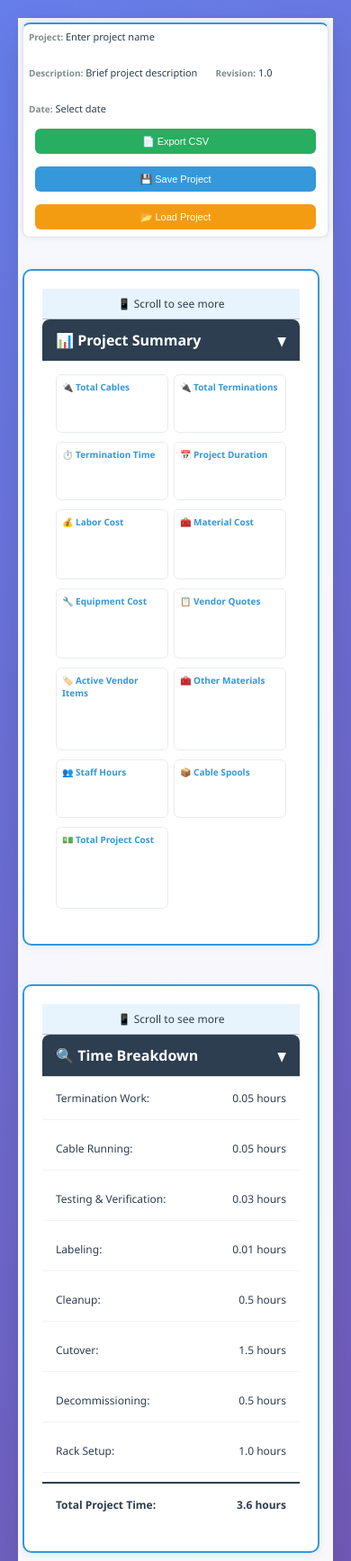
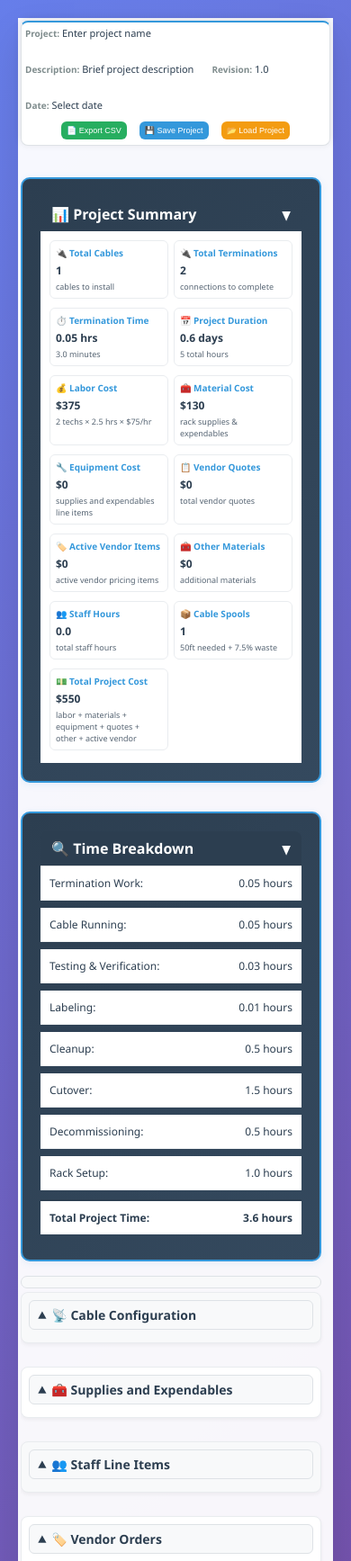
Before and after one commit to tinrooster/TEdevProjectCalc, a plain HTML site: page index.htm in a window 390 px wide. Shown: the top 1735 px of the page at 90% size. Drawn offline with Linux system fonts and the light colour scheme.

Commit message:
tweaks on mobile tabs

```diff
--- a/index.htm
+++ b/index.htm
@@ -694,19 +694,19 @@
         /* Mobile responsive layout for screens < 768x800 */
         @media (max-width: 768px), (max-height: 800px) {
             .container {
-                padding: 8px !important;
+                padding: 4px !important;
             }
 
             .main-layout {
                 display: flex !important;
                 flex-direction: column !important;
-                gap: 12px !important;
+                gap: 6px !important;
             }
 
             .left-panel {
                 order: 1 !important;
                 flex-direction: column !important;
-                gap: 8px !important;
+                gap: 4px !important;
             }
 
             .right-panel {
@@ -716,9 +716,9 @@
             /* Move header to bottom on mobile */
             .project-header {
                 order: 3 !important;
-                margin-top: 15px !important;
+                margin-top: 8px !important;
                 margin-bottom: 0 !important;
-                padding: 8px !important;
+                padding: 6px !important;
                 background: #f8f9fa !important;
                 border-radius: 8px !important;
                 border: 1px solid #dee2e6 !important;
@@ -727,7 +727,7 @@
             /* Compact header layout for mobile */
             .project-header > div {
                 flex-direction: column !important;
-                gap: 8px !important;
+                gap: 4px !important;
             }
 
             .project-header .header-item {
@@ -750,28 +750,27 @@
             }
 
             .project-header button {
-                width: 100% !important;
-                margin: 2px 0 !important;
-                padding: 6px 12px !important;
-                font-size: 12px !important;
-                min-height: 32px !important;
+                width: auto !important;
+                margin: 2px !important;
+                padding: 4px 8px !important;
+                font-size: 10px !important;
+                min-height: 24px !important;
             }
 
             /* Make Summary and Time Breakdown collapsible with better visual separation */
             .results, .breakdown {
                 border: 2px solid #3498db !important;
                 border-radius: 10px !important;
-                margin-bottom: 15px !important;
-                background: white !important;
+                margin-bottom: 8px !important;
+                background: linear-gradient(135deg, #2c3e50 0%, #34495e 100%) !important;
                 box-shadow: 0 2px 8px rgba(52, 152, 219, 0.1) !important;
             }
 
             .results h2, .breakdown h3 {
                 cursor: pointer !important;
                 user-select: none !important;
-                padding: 12px 15px !important;
+                padding: 8px 12px !important;
                 margin: 0 !important;
-                background: #2c3e50 !important;
                 color: white !important;
                 border-radius: 8px 8px 0 0 !important;
                 display: flex !important;
@@ -781,6 +780,12 @@
                 font-size: 16px !important;
             }
 
+            /* Ensure Time Breakdown header has proper contrast */
+            .breakdown h3 {
+                background: #2c3e50 !important;
+                color: white !important;
+            }
+
             .results h2::after, .breakdown h3::after {
                 content: "▼" !important;
                 font-size: 14px !important;
@@ -793,32 +798,29 @@
             }
 
             .results .results-grid, .breakdown .breakdown-item {
-                padding: 15px !important;
+                padding: 10px !important;
                 background: white !important;
+                color: #2c3e50 !important;
             }
 
             .results.collapsed .results-grid, .breakdown.collapsed .breakdown-item {
                 display: none !important;
             }
 
-            /* Add visual indicator for scrollable content */
-            .results::before, .breakdown::before {
-                content: "📱 Scroll to see more" !important;
-                display: block !important;
-                text-align: center !important;
-                padding: 8px !important;
-                background: #e8f4fd !important;
-                color: #2c3e50 !important;
-                font-size: 12px !important;
-                font-weight: 500 !important;
-                border-bottom: 1px solid #bdc3c7 !important;
+            /* Remove scroll indicator - no longer needed */
+
+            /* Make Project control buttons match header button size */
+            .left-panel > div:last-child button {
+                padding: 8px 16px !important;
+                font-size: 13px !important;
+                border-radius: 6px !important;
             }
 
             /* Adjust control buttons for mobile */
             .left-panel > div:last-child {
                 order: 4 !important;
-                margin-top: 8px !important;
-                padding: 10px !important;
+                margin-top: 4px !important;
+                padding: 6px !important;
                 background: #f8f9fa !important;
                 border-radius: 8px !important;
                 border: 1px solid #dee2e6 !important;
@@ -878,16 +880,16 @@
 
             /* Optimize input sections for mobile */
             .input-group {
-                padding: 12px !important;
-                margin-bottom: 12px !important;
+                padding: 8px !important;
+                margin-bottom: 6px !important;
             }
 
             .section-header {
                 font-size: 14px !important;
-                margin-bottom: 10px !important;
+                margin-bottom: 6px !important;
                 color: #2c3e50 !important;
                 background: #f8f9fa !important;
-                padding: 8px 12px !important;
+                padding: 6px 8px !important;
                 border-radius: 6px !important;
                 border: 1px solid #dee2e6 !important;
             }
@@ -895,11 +897,11 @@
             /* Ensure proper spacing on very small screens */
             @media (max-width: 480px) {
                 .container {
-                    padding: 5px !important;
+                    padding: 3px !important;
                 }
 
                 .main-layout {
-                    gap: 8px !important;
+                    gap: 4px !important;
                 }
 
                 .results-grid {
@@ -924,14 +926,14 @@
                 }
 
                 .project-header {
-                    padding: 6px !important;
-                }
-
-                .project-header button {
-                    padding: 5px 10px !important;
-                    font-size: 11px !important;
-                    min-height: 28px !important;
-                }
+                    padding: 4px !important;
+                }
+
+                            .project-header button {
+                padding: 3px 6px !important;
+                font-size: 9px !important;
+                min-height: 20px !important;
+            }
             }
         }
 
@@ -1820,9 +1822,14 @@
                         <input type="number" id="terminationCost" value="0" min="0" step="0.01">
                     </div>
 
-                    <div class="setup-item">
-                        <label for="autoSave">Auto Save:</label>
-                        <input type="checkbox" id="autoSave" style="width: auto; margin-left: 10px;">
+                    <div class="setup-item" style="background: #e8f4fd; padding: 15px; border-radius: 8px; border: 1px solid #b3d9ff; margin-top: 15px;">
+                        <div style="display: flex; align-items: center; gap: 10px;">
+                            <input type="checkbox" id="autoSave" style="width: 20px; height: 20px; margin: 0;" onchange="updateProjectHeader()">
+                            <label for="autoSave" style="font-weight: 600; color: #2c3e50; margin: 0; font-size: 14px;">Auto Save Project</label>
+                        </div>
+                        <div style="font-size: 12px; color: #7f8c8d; margin-top: 5px;">
+                            Automatically saves project to local storage every time you make changes
+                        </div>
                     </div>
                 </div>
 
@@ -2132,7 +2139,8 @@
                     cableLengthMode: cableLengthMode,
                     vendorPricing: vendorPricing,
                     currentVendor: currentVendor,
-                    currentLaborMode: currentLaborMode
+                    currentLaborMode: currentLaborMode,
+                    autoSaveEnabled: document.getElementById('autoSave') ? document.getElementById('autoSave').checked : false
                 };
 
                 const dataStr = JSON.stringify(projectData, null, 2);
@@ -2333,7 +2341,8 @@
                     cableLengths: getCableLengths(),
                     cableLengthMode: cableLengthMode,
                     vendorPricing: vendorPricing,
-                    currentVendor: currentVendor
+                    currentVendor: currentVendor,
+                    autoSaveEnabled: document.getElementById('autoSave') ? document.getElementById('autoSave').checked : false
                 };
 
                 localStorage.setItem('projectDefaults', JSON.stringify(projectData));
@@ -2374,6 +2383,7 @@
                 // Load inputs
                 if (data.inputs) {
                     setAllInputValues(data.inputs);
+                    updateProjectHeader(); // Update header after loading all inputs
                 }
 
                 // Load vendor quotes
@@ -2422,6 +2432,11 @@
                 if (data.currentLaborMode) {
                     currentLaborMode = data.currentLaborMode;
                     setLaborMode(currentLaborMode);
+                }
+
+                // Load auto-save state
+                if (data.autoSaveEnabled !== undefined && document.getElementById('autoSave')) {
+                    document.getElementById('autoSave').checked = data.autoSaveEnabled;
                 }
 
                 calculate();
@@ -2813,10 +2828,36 @@
             const projectRevision = document.getElementById('projectRevision').value || '1.0';
             const projectDate = document.getElementById('projectDate').value || 'Select date';
 
-            document.getElementById('projectNameDisplay').textContent = projectName;
-            document.getElementById('projectDescriptionDisplay').textContent = projectDescription;
-            document.getElementById('projectRevisionDisplay').textContent = projectRevision;
-            document.getElementById('projectDateDisplay').textContent = projectDate;
+            // Update display elements
+            const nameDisplay = document.getElementById('projectNameDisplay');
+            const descDisplay = document.getElementById('projectDescriptionDisplay');
+            const revDisplay = document.getElementById('projectRevisionDisplay');
+            const dateDisplay = document.getElementById('projectDateDisplay');
+
+            if (nameDisplay) {
+                nameDisplay.textContent = projectName;
+                console.log('Updated project name display:', projectName);
+            } else {
+                console.warn('projectNameDisplay element not found');
+            }
+            if (descDisplay) {
+                descDisplay.textContent = projectDescription;
+                console.log('Updated project description display:', projectDescription);
+            } else {
+                console.warn('projectDescriptionDisplay element not found');
+            }
+            if (revDisplay) {
+                revDisplay.textContent = projectRevision;
+                console.log('Updated project revision display:', projectRevision);
+            } else {
+                console.warn('projectRevisionDisplay element not found');
+            }
+            if (dateDisplay) {
+                dateDisplay.textContent = projectDate;
+                console.log('Updated project date display:', projectDate);
+            } else {
+                console.warn('projectDateDisplay element not found');
+            }
         }
 
 
@@ -2843,9 +2884,11 @@
                             cableLengths: getCableLengths(),
                             cableLengthMode: cableLengthMode,
                             vendorPricing: vendorPricing,
-                            currentVendor: currentVendor
+                            currentVendor: currentVendor,
+                            autoSaveEnabled: document.getElementById('autoSave') ? document.getElementById('autoSave').checked : false
                         };
                         localStorage.setItem('autoSavedProject', JSON.stringify(projectData));
+                        updateProjectHeader(); // Ensure header is updated when auto-saving
                     } catch (error) {
                         console.error('Auto-save error:', error);
                     }
@@ -3227,6 +3270,9 @@
             document.getElementById('breakdownDecommissioning').textContent = decommissioningTime.toFixed(1) + ' hours';
             document.getElementById('breakdownRack').textContent = rackTime.toFixed(1) + ' hours';
             document.getElementById('breakdownTotal').textContent = totalHours.toFixed(1) + ' hours';
+
+            // Update project header to ensure it's always synchronized
+            updateProjectHeader();
         }
 
         function showChart() {
@@ -3550,6 +3596,7 @@
 
             // Initialize project header display
             updateProjectHeader();
+            console.log('Initialized project header display');
 
             var inputs = document.querySelectorAll('input');
             for (var i = 0; i < inputs.length; i++) {
@@ -3601,6 +3648,7 @@
                 try {
                     const projectData = JSON.parse(autoSavedProject);
                     loadProjectData(projectData);
+                    updateProjectHeader(); // Ensure header is updated after auto-load
                     console.log('Auto-saved project loaded successfully');
                 } catch (error) {
                     console.error('Error loading auto-saved project:', error);
```
